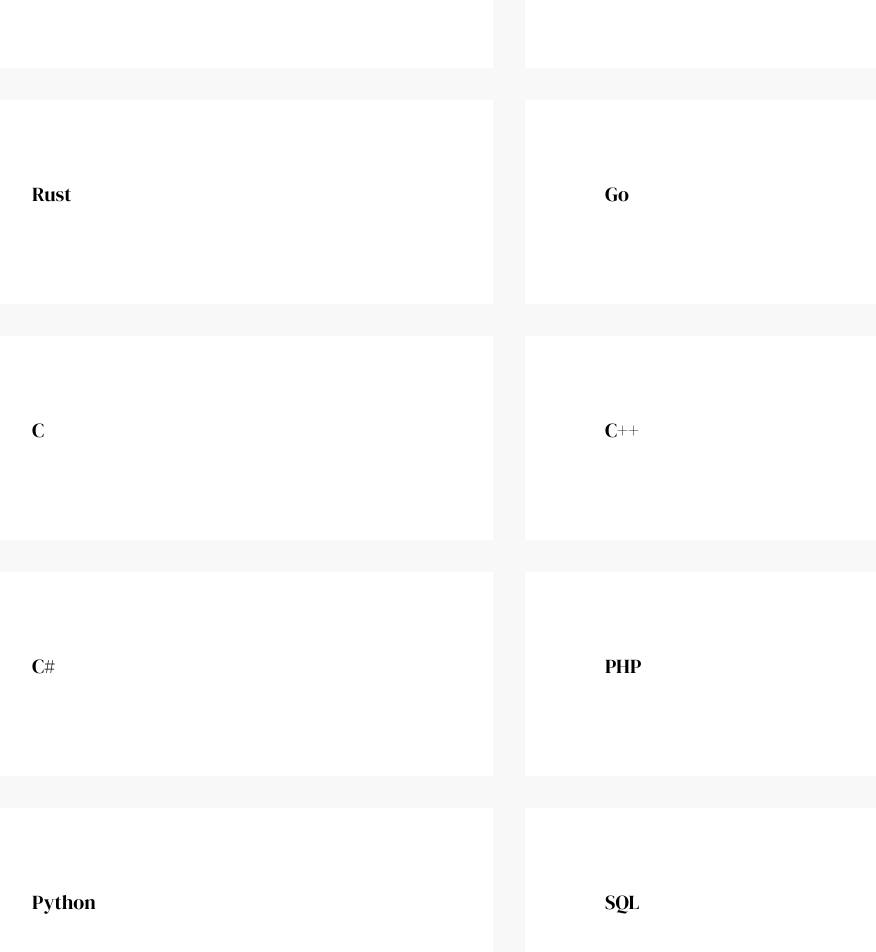
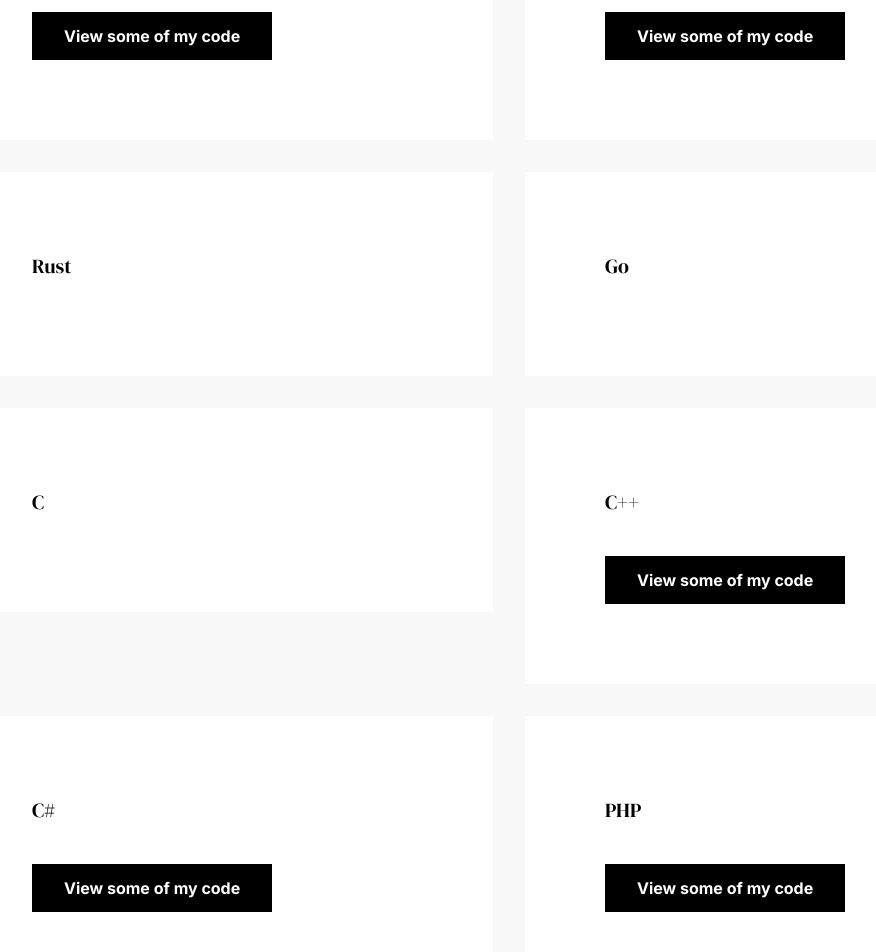
Before and after one commit to stevenlriv/stevenlriv-website, a Next.js app: page / in a window 1280 px wide. Shown: the part 2979-3931 px from the top of the page, without its empty margins (131-1007 px from the left). Built offline with nearby package versions, Linux system fonts and the light colour scheme.

Commit message:
Link for code examples

```diff
--- a/pages/index.js
+++ b/pages/index.js
@@ -164,7 +164,8 @@ export default function Home() {
                 Programming Languages That I Know
               </h2>
               <p>
-                This is a list of all the programming languages I have interacted and can build in.
+                This is a list of all the programming languages I have
+                interacted and can build in.
               </p>
             </div>
             <div className="flex flex-wrap -mx-4 -mb-8">
@@ -174,104 +175,126 @@ export default function Home() {
                   <p className="max-w-xs leading-8 text-gray-400">
                     Includes ReactJs, React Native, Node.js and Vue.js
                   </p>
+
+                  <br />
+                  <a
+                    className="inline-block px-8 py-3 text-white font-bold bg-black hover:bg-gray-900"
+                    href="https://github.com/stevenlriv/stevenlriv-website"
+                    target="_blank"
+                    rel="noreferrer"
+                  >
+                    View some of my code
+                  </a>
                 </div>
               </div>
               <div className="w-full lg:w-1/2 px-4 mb-8">
                 <div className="py-12 px-6 lg:p-20 bg-white">
-                  <h5 className="text-xl font-heading mb-4">
-                    Solidity
-                  </h5>
+                  <h5 className="text-xl font-heading mb-4">Solidity</h5>
                   <p className="max-w-xs leading-8 text-gray-400">
                     Smart Contracts in EVM machines (Ethereum)
                   </p>
+
+                  <br />
+                  <a
+                    className="inline-block px-8 py-3 text-white font-bold bg-black hover:bg-gray-900"
+                    href="https://etherscan.io/address/0xdCFFF0EAaEf06eB27C821C62F2E3636ec0DAde5F#code"
+                    target="_blank"
+                    rel="noreferrer"
+                  >
+                    View some of my code
+                  </a>
                 </div>
               </div>
               <div className="w-full lg:w-1/2 px-4 mb-8">
                 <div className="py-12 px-6 lg:p-20 bg-white">
-                  <h5 className="text-xl font-heading mb-4">
-                    Rust
-                  </h5>
-                  <p className="max-w-xs leading-8 text-gray-400">
-                  </p>
+                  <h5 className="text-xl font-heading mb-4">Rust</h5>
+                  <p className="max-w-xs leading-8 text-gray-400"></p>
                 </div>
               </div>
               <div className="w-full lg:w-1/2 px-4 mb-8">
                 <div className="py-12 px-6 lg:p-20 bg-white">
                   <h5 className="text-xl font-heading mb-4">Go</h5>
-                  <p className="max-w-xs leading-8 text-gray-400">
-                  </p>
+                  <p className="max-w-xs leading-8 text-gray-400"></p>
                 </div>
               </div>
               <div className="w-full lg:w-1/2 px-4 mb-8">
                 <div className="py-12 px-6 lg:p-20 bg-white">
-                  <h5 className="text-xl font-heading mb-4">
-                    C
-                  </h5>
-                  <p className="max-w-xs leading-8 text-gray-400">
-                  </p>
+                  <h5 className="text-xl font-heading mb-4">C</h5>
+                  <p className="max-w-xs leading-8 text-gray-400"></p>
                 </div>
               </div>
               <div className="w-full lg:w-1/2 px-4 mb-8">
                 <div className="py-12 px-6 lg:p-20 bg-white">
                   <h5 className="text-xl font-heading mb-4">C++</h5>
-                  <p className="max-w-xs leading-8 text-gray-400">
-                  </p>
+                  <p className="max-w-xs leading-8 text-gray-400"></p>
+
+                  <br />
+                  <a
+                    className="inline-block px-8 py-3 text-white font-bold bg-black hover:bg-gray-900"
+                    href="https://github.com/stevenlriv/wander-device"
+                    target="_blank"
+                    rel="noreferrer"
+                  >
+                    View some of my code
+                  </a>
                 </div>
               </div>
               <div className="w-full lg:w-1/2 px-4 mb-8">
                 <div className="py-12 px-6 lg:p-20 bg-white">
-                  <h5 className="text-xl font-heading mb-4">
-                    C#
-                  </h5>
-                  <p className="max-w-xs leading-8 text-gray-400">
-                  </p>
+                  <h5 className="text-xl font-heading mb-4">C#</h5>
+                  <p className="max-w-xs leading-8 text-gray-400"></p>
+
+                  <br />
+                  <a
+                    className="inline-block px-8 py-3 text-white font-bold bg-black hover:bg-gray-900"
+                    href="https://github.com/neftify/juicypunksunity"
+                    target="_blank"
+                    rel="noreferrer"
+                  >
+                    View some of my code
+                  </a>
                 </div>
               </div>
               <div className="w-full lg:w-1/2 px-4 mb-8">
                 <div className="py-12 px-6 lg:p-20 bg-white">
-                  <h5 className="text-xl font-heading mb-4">
-                    PHP
-                  </h5>
-                  <p className="max-w-xs leading-8 text-gray-400">
-                  </p>
+                  <h5 className="text-xl font-heading mb-4">PHP</h5>
+                  <p className="max-w-xs leading-8 text-gray-400"></p>
+
+                  <br />
+                  <a
+                    className="inline-block px-8 py-3 text-white font-bold bg-black hover:bg-gray-900"
+                    href="https://github.com/neftify/beta-release"
+                    target="_blank"
+                    rel="noreferrer"
+                  >
+                    View some of my code
+                  </a>
                 </div>
               </div>
 
               <div className="w-full lg:w-1/2 px-4 mb-8">
                 <div className="py-12 px-6 lg:p-20 bg-white">
-                  <h5 className="text-xl font-heading mb-4">
-                    Python
-                  </h5>
-                  <p className="max-w-xs leading-8 text-gray-400">
-                  </p>
+                  <h5 className="text-xl font-heading mb-4">Python</h5>
+                  <p className="max-w-xs leading-8 text-gray-400"></p>
                 </div>
               </div>
               <div className="w-full lg:w-1/2 px-4 mb-8">
                 <div className="py-12 px-6 lg:p-20 bg-white">
-                  <h5 className="text-xl font-heading mb-4">
-                    SQL
-                  </h5>
-                  <p className="max-w-xs leading-8 text-gray-400">
-                  </p>
+                  <h5 className="text-xl font-heading mb-4">SQL</h5>
+                  <p className="max-w-xs leading-8 text-gray-400"></p>
                 </div>
               </div>
 
               <div className="w-full lg:w-1/2 px-4 mb-8">
                 <div className="py-12 px-6 lg:p-20 bg-white">
-                  <h5 className="text-xl font-heading mb-4">
-                    TypeScript
-                  </h5>
-                  <p className="max-w-xs leading-8 text-gray-400">
-                  </p>
+                  <h5 className="text-xl font-heading mb-4">TypeScript</h5>
+                  <p className="max-w-xs leading-8 text-gray-400"></p>
                 </div>
               </div>
               <div className="w-full lg:w-1/2 px-4 mb-8">
                 <div className="py-12 px-6 lg:p-20 bg-white">
-                  <h5 className="text-xl font-heading mb-4">
-                    CSS
-                  </h5>
-                  <p className="max-w-xs leading-8 text-gray-400">
-                  </p>
+                  <h5 className="text-xl font-heading mb-4">CSS</h5>
+                  <p className="max-w-xs leading-8 text-gray-400"></p>
                 </div>
               </div>
             </div>
```
